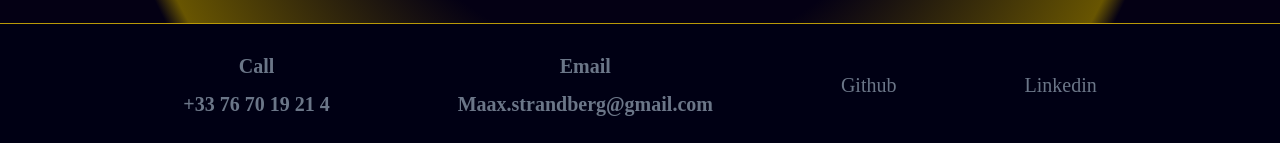
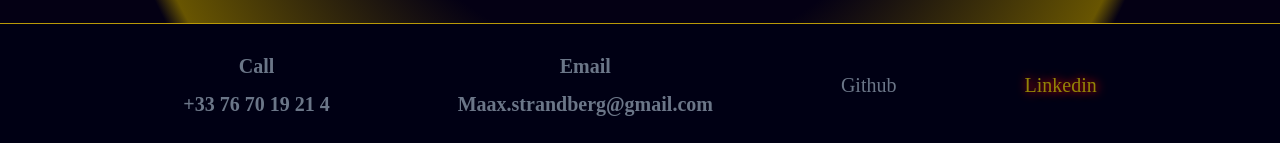
Before and after one commit to MaaX59/my_portfolio, a React (Create React App) app: page / in a window 1280 px wide. In both pictures the pointer is over the link "Linkedin". Shown: the part 2598-2741 px from the top of the page. Built offline with nearby package versions, Linux system fonts and the light colour scheme.

Commit message:
footer done

```diff
--- a/src/containers/Contact/contact.css
+++ b/src/containers/Contact/contact.css
@@ -47,6 +47,14 @@ margin: 0 4rem;
     margin: 0 4rem;
 
 }
+.app__contact-content-linkedin a:hover {
+    color: rgb(146, 132, 6);
+    /* border-top: 1px solid rgb(207, 164, 20); */
+    /* border-bottom: 1px solid rgb(207, 164, 20); */
+    text-decoration: solid;
+  text-shadow: 1px 0 10px red;
+    transition: 0.2s ease-in-out;
+  }
 .app__contact-content-linkedin a{
     text-decoration: none;
     font-size: 20px;
@@ -59,6 +67,14 @@ margin: 0 4rem;
     align-items: center;
     margin: 0 4rem;
 }
+.app__contact-content-github a:hover {
+    color: rgb(146, 132, 6);
+    /* border-top: 1px solid rgb(207, 164, 20); */
+    /* border-bottom: 1px solid rgb(207, 164, 20); */
+    text-decoration: solid;
+  text-shadow: 1px 0 10px red;
+    transition: 0.2s ease-in-out;
+  }
 .app__contact-content-github a{
     text-decoration: none;
     font-size: 20px;
```
